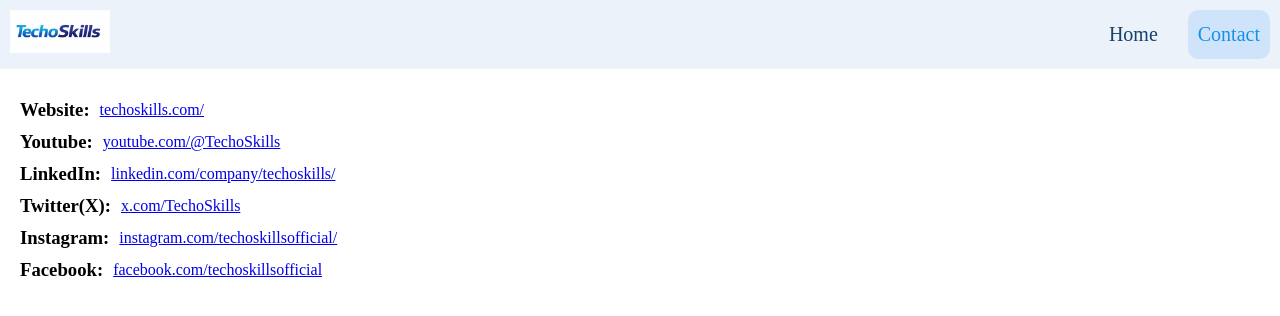
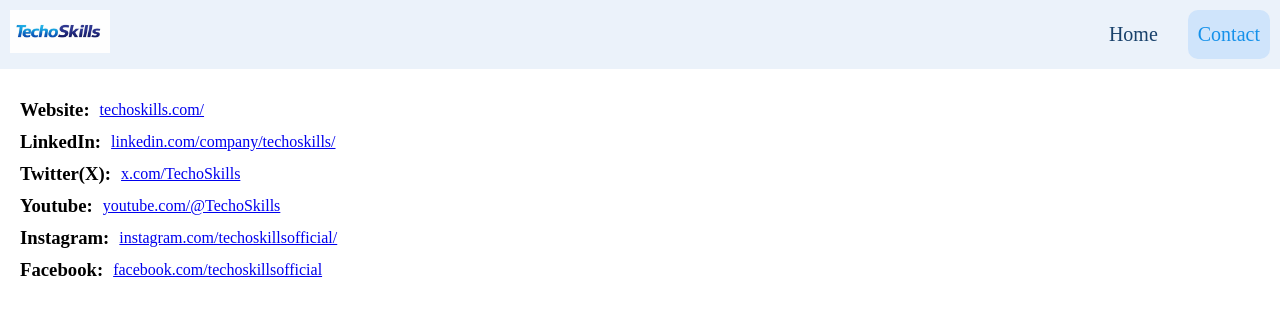
Before and after one commit to faheemahemad25/techoskills, a React (Vite) app: page /#/contact-us in a window 1280 px wide. Shown: the top 316 px of the page. Built offline with nearby package versions, Linux system fonts and the light colour scheme.

Commit message:
Update ContactUs compoent files

```diff
--- a/src/components/ContactUs.jsx
+++ b/src/components/ContactUs.jsx
@@ -9,10 +9,6 @@
                     <h3>Website: </h3>
                     <Link to='https://www.techoskills.com/' target="_blank">techoskills.com/</Link>
                 </div>
-                <div style={{ display: "flex", alignItems: "center", gap: "10px", marginBlock:"10px" }}>
-                    <h3>Youtube: </h3>
-                    <Link to='https://www.youtube.com/@TechoSkills' target="_blank">youtube.com/@TechoSkills</Link>
-                </div>
                  <div style={{ display: "flex", alignItems: "center", gap: "10px", marginBlock:"10px" }}>
                     <h3>LinkedIn: </h3>
                     <Link to='https://www.linkedin.com/company/techoskills/' target="_blank">linkedin.com/company/techoskills/</Link>
@@ -20,6 +16,10 @@
                 <div style={{ display: "flex", alignItems: "center", gap: "10px", marginBlock:"10px" }}>
                     <h3>Twitter(X): </h3>
                     <Link to='https://x.com/TechoSkills' target="_blank">x.com/TechoSkills</Link>
+                </div>
+                <div style={{ display: "flex", alignItems: "center", gap: "10px", marginBlock:"10px" }}>
+                    <h3>Youtube: </h3>
+                    <Link to='https://www.youtube.com/@TechoSkills' target="_blank">youtube.com/@TechoSkills</Link>
                 </div>
                 <div style={{ display: "flex", alignItems: "center", gap: "10px", marginBlock:"10px" }}>
                     <h3>Instagram: </h3>
```
